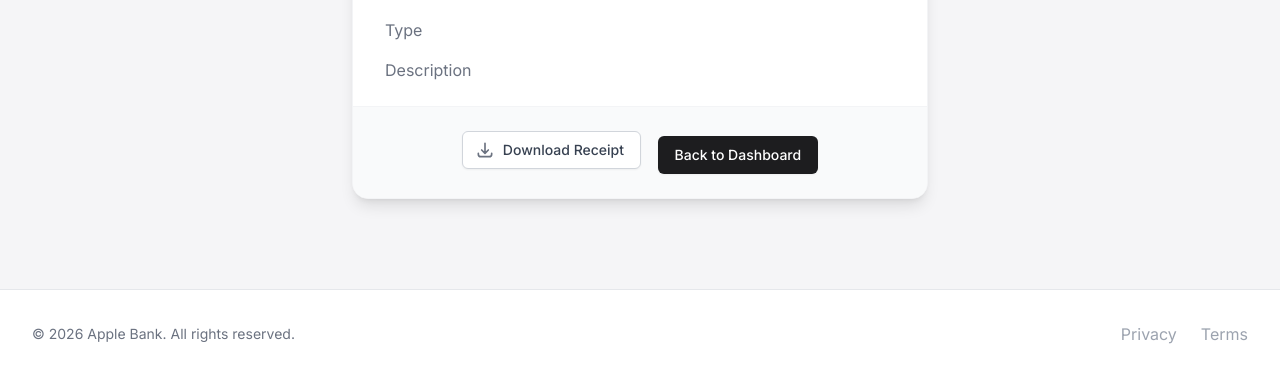
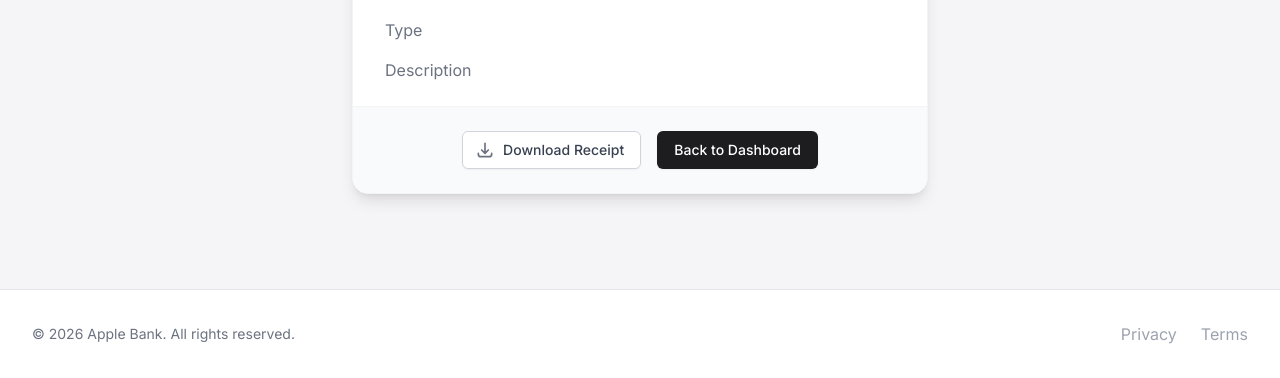
Before and after one commit to basilstb/apple-bank-project, a Django app: template banking/templates/banking/receipt.html in a window 1280 px wide. Shown: the part 422-800 px from the top of the page. Run offline with Django 5.2, Linux system fonts and the light colour scheme; the template is opened without the code that fills it, so the values that code supplies are empty; some libraries are stand-ins or nearby versions.

Commit message:
Fix button spacing on receipt page

```diff
--- a/banking/templates/banking/receipt.html
+++ b/banking/templates/banking/receipt.html
@@ -63,9 +63,9 @@
         </div>
 
         <!-- Receipt Footer -->
-        <div class="bg-gray-50 px-4 sm:px-8 py-6 border-t border-gray-100 text-center print:hidden">
+        <div class="bg-gray-50 px-4 sm:px-8 py-6 border-t border-gray-100 flex flex-col sm:flex-row justify-center items-center gap-4 print:hidden">
             <a href="{% url 'download_receipt' tx.id %}"
-                class="inline-flex items-center px-4 py-2 border border-gray-300 shadow-sm text-sm font-medium rounded-md text-gray-700 bg-white hover:bg-gray-50 focus:outline-none focus:ring-2 focus:ring-offset-2 focus:ring-apple-dark transition-colors">
+                class="w-full sm:w-auto inline-flex justify-center items-center px-4 py-2 border border-gray-300 shadow-sm text-sm font-medium rounded-md text-gray-700 bg-white hover:bg-gray-50 focus:outline-none focus:ring-2 focus:ring-offset-2 focus:ring-apple-dark transition-colors">
                 <svg class="-ml-1 mr-2 h-5 w-5 text-gray-500" fill="none" stroke="currentColor" viewBox="0 0 24 24">
                     <path stroke-linecap="round" stroke-linejoin="round" stroke-width="2"
                         d="M4 16v1a3 3 0 003 3h10a3 3 0 003-3v-1m-4-4l-4 4m0 0l-4-4m4 4V4">
@@ -74,7 +74,7 @@
                 Download Receipt
             </a>
             <a href="{% url 'dashboard' %}"
-                class="ml-3 inline-flex items-center px-4 py-2 border border-transparent shadow-sm text-sm font-medium rounded-md text-white bg-apple-dark hover:bg-gray-800 focus:outline-none focus:ring-2 focus:ring-offset-2 focus:ring-apple-dark transition-colors">
+                class="w-full sm:w-auto inline-flex justify-center items-center px-4 py-2 border border-transparent shadow-sm text-sm font-medium rounded-md text-white bg-apple-dark hover:bg-gray-800 focus:outline-none focus:ring-2 focus:ring-offset-2 focus:ring-apple-dark transition-colors">
                 Back to Dashboard
             </a>
         </div>
```
